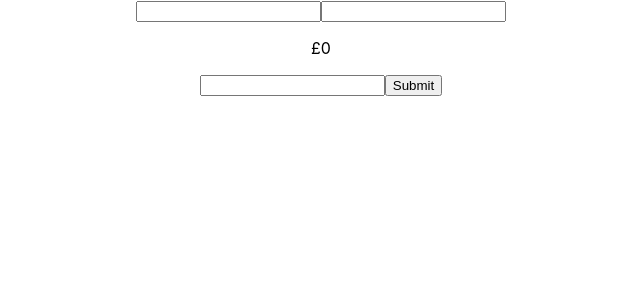
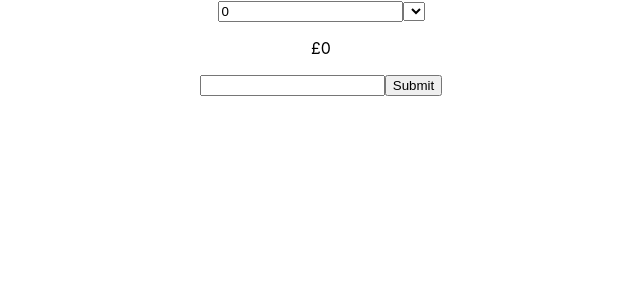
Before and after one commit to EddWills95/flatfair-exercise, a React (Create React App) app: page / in a window 1280 px wide. Shown: the top 300 px of the page, without its empty margins (319-959 px from the left). Built offline with nearby package versions, Linux system fonts and the light colour scheme.

Commit message:
math is off

```diff
--- a/src/components/form/Form.js
+++ b/src/components/form/Form.js
@@ -11,7 +11,7 @@ export default class Form extends Component {
     super();
 
     this.state = {
-      rent: 25,
+      rent: 0,
       postcode: '',
       membershipFee: 0,
       apiResponse: {
@@ -26,15 +26,14 @@ export default class Form extends Component {
   handleInput(event) {
     this.setState({
       [event.target.id]: event.target.value
+    }, () => {
+      this.calculateMembership();
     })
-
-    if (event.target.id === 'rent') {
-      this.calculateMembership();
-    }
   }
 
   calculateMembership() {
-    let vat, membershipFee;
+    let vat
+    let membershipFee = 0.0;
 
     // if fixed
     if (this.state.apiResponse.fixed_membership_fee) {
@@ -51,20 +50,22 @@ export default class Form extends Component {
       membershipFee = vat + this.state.rent
     }
 
+    const finalFee = parseFloat(membershipFee).toFixed(2);
+
     this.setState({
-      membershipFee: membershipFee
+      membershipFee: finalFee
     })
 
-    return membershipFee
+    return finalFee
   }
 
   render() {
     return(
       <div className="Form">
         <form>
-          <input id="rent" onChange={this.handleInput.bind(this)} type="number" />
+          <input id="rent" onChange={this.handleInput.bind(this)} value={this.state.rent} type="number" />
 
-          <input id="rent-selector" type="select" />
+          <select id="rent-selector" />
 
           <p id="membership-fee">{`£${this.state.membershipFee}`}</p>
 
```
Also changed, not shown: 1 other file (tests, documents, lock files or other folders).
